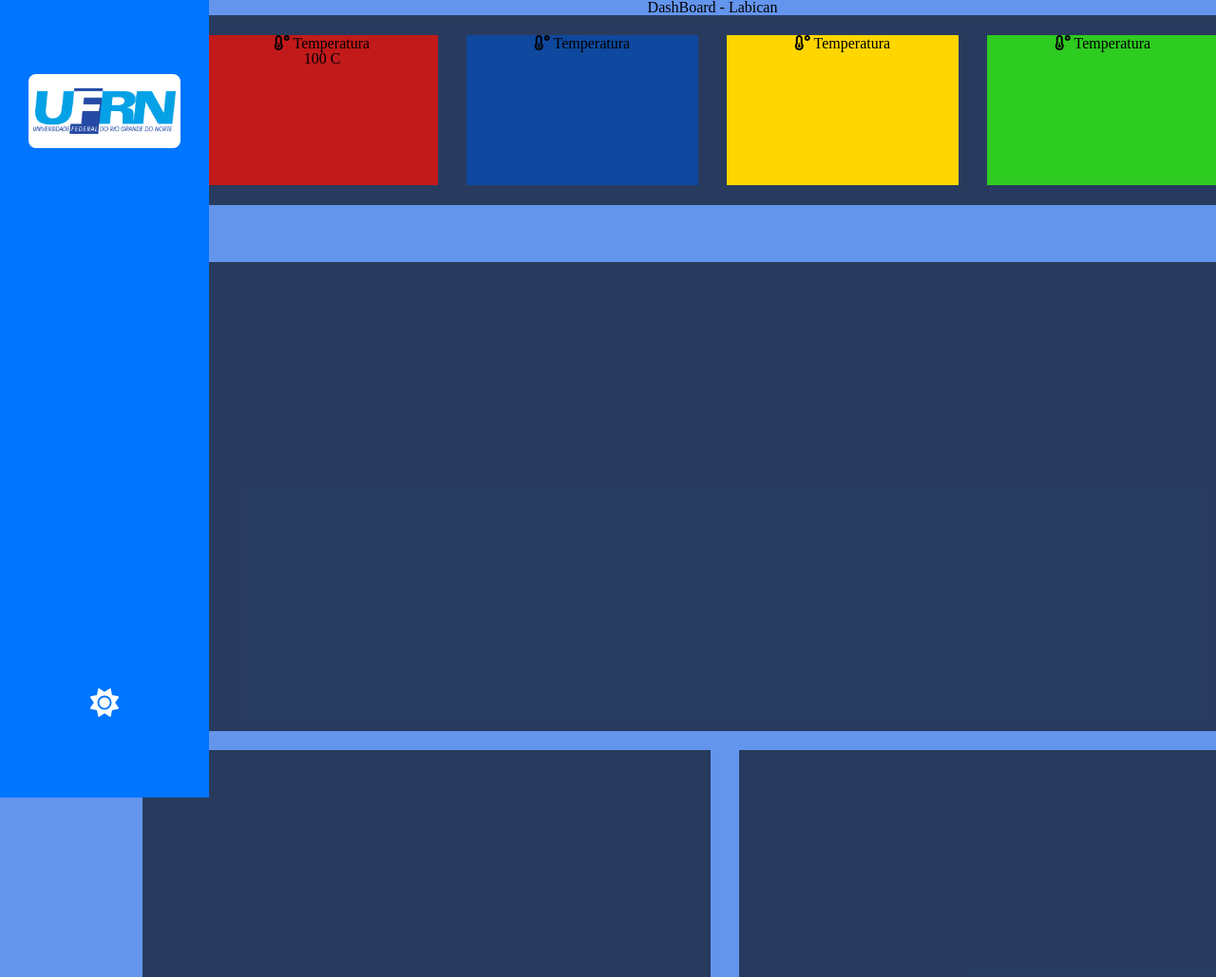
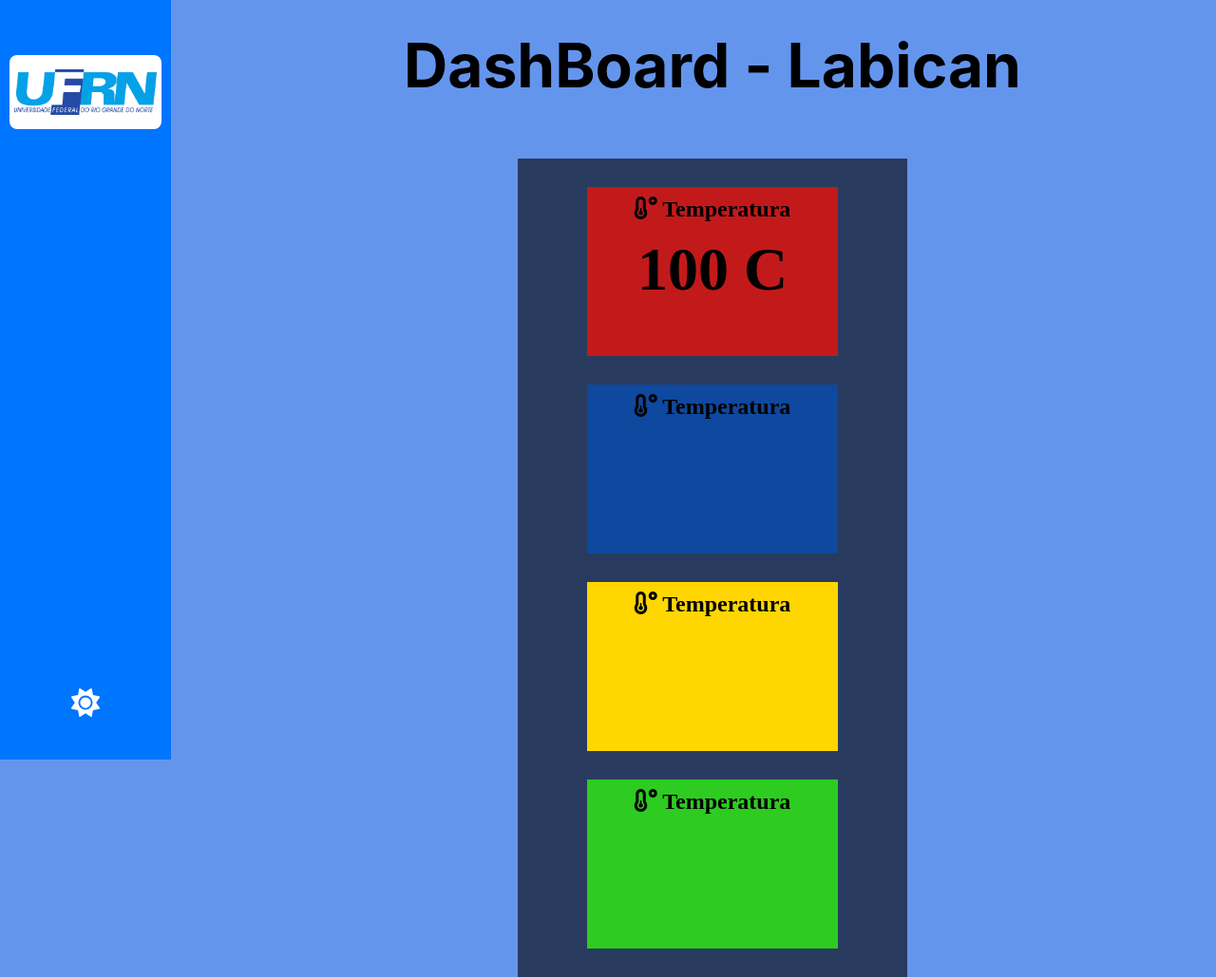
Before and after one commit to Gabrielygor/dashBoards-Teamplate-TESTES, a plain HTML site: page dash/index.html in a window 1280 px wide. Shown: the top 1029 px of the page at 95% size. Drawn offline with nearby package versions, Linux system fonts and the light colour scheme.

Commit message:
Projeto falho

```diff
--- a/dash/src/css/responsive.css
+++ b/dash/src/css/responsive.css
@@ -1,13 +1,35 @@
 @media(max-width:1500px) {
     body {
         background-color: cornflowerblue;
+    }
+
+    .sidebar {
+        padding: 0;
+    }
+
+    .main-header{
+        background-color: var(--bg-container);
+        width: 350px;
+        height: 100%;
+        padding: 30px;
+        display: flex;
+        flex-direction: column;
+    }
+
+    .contaienr {
+        max-width: 1200px;
+        display: grid;
+        grid-template-columns: 1fr 1fr;
+        grid-template-rows: repeat(400px, 3);
+        gap: 20px;
+        margin: 60px 0;
     }
 }
 
 
 @media(max-width:900px) {
     body {
-        background-color: cornflowerblue;
+        background-color: rgb(126, 235, 0);
     }
 
     .sidebar{
--- a/dash/src/css/style.css
+++ b/dash/src/css/style.css
@@ -4,6 +4,18 @@
     flex-direction: column;
     justify-content: center;
     align-items: center;
+}
+
+.title {
+    color: var(--title-color);
+
+    font-family: Inter;
+    font-size: 64px;
+    font-style: normal;
+    font-weight: 700;
+    line-height: normal;
+
+    margin: 30px 0 60px 0;
 }
 
 .main-header {
@@ -21,7 +33,18 @@
     width: 244px;
     height: 158px;
     text-align: center;
+    padding: 10px;
+    font-weight: bold;
+    font-size: 24px;
 }
+
+.card-info {
+    display: flex;
+    justify-content: center;
+    margin-top: 20px;
+    font-size: 64px;
+}
+
 
 .temperatura {
     background-color: var(--bg-temperature);
```
